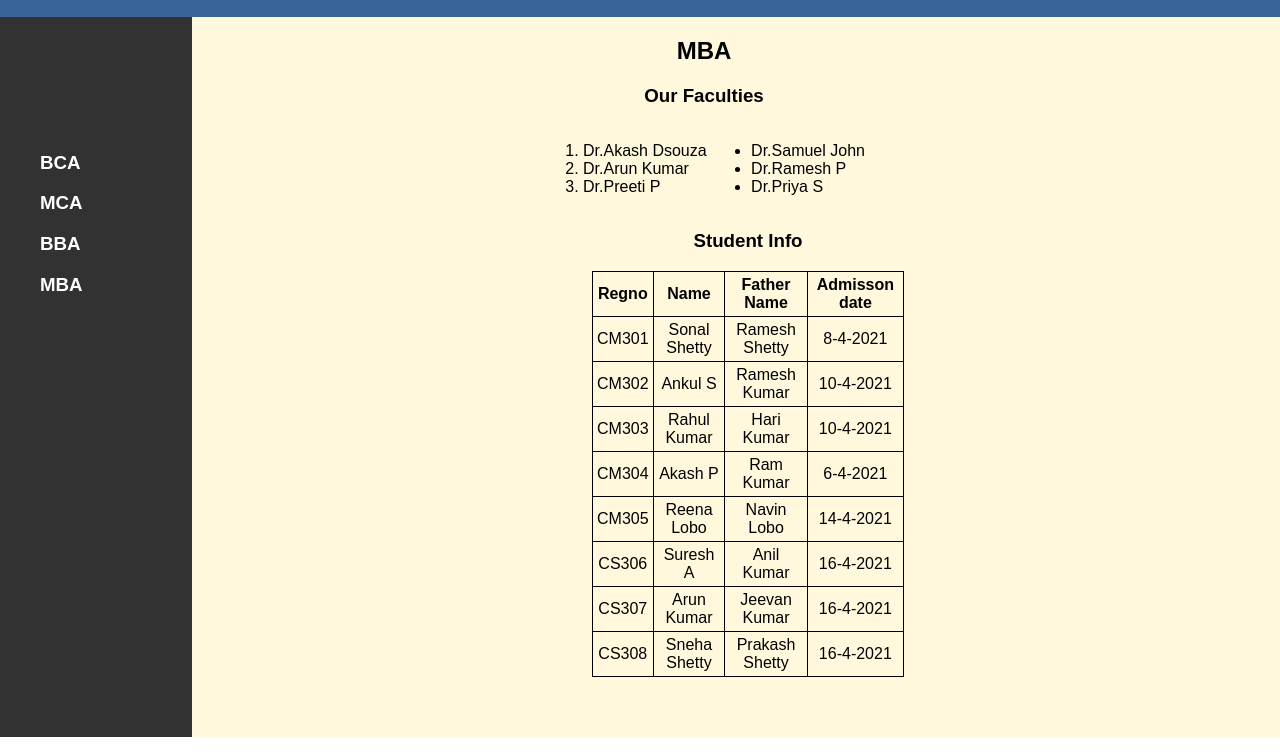
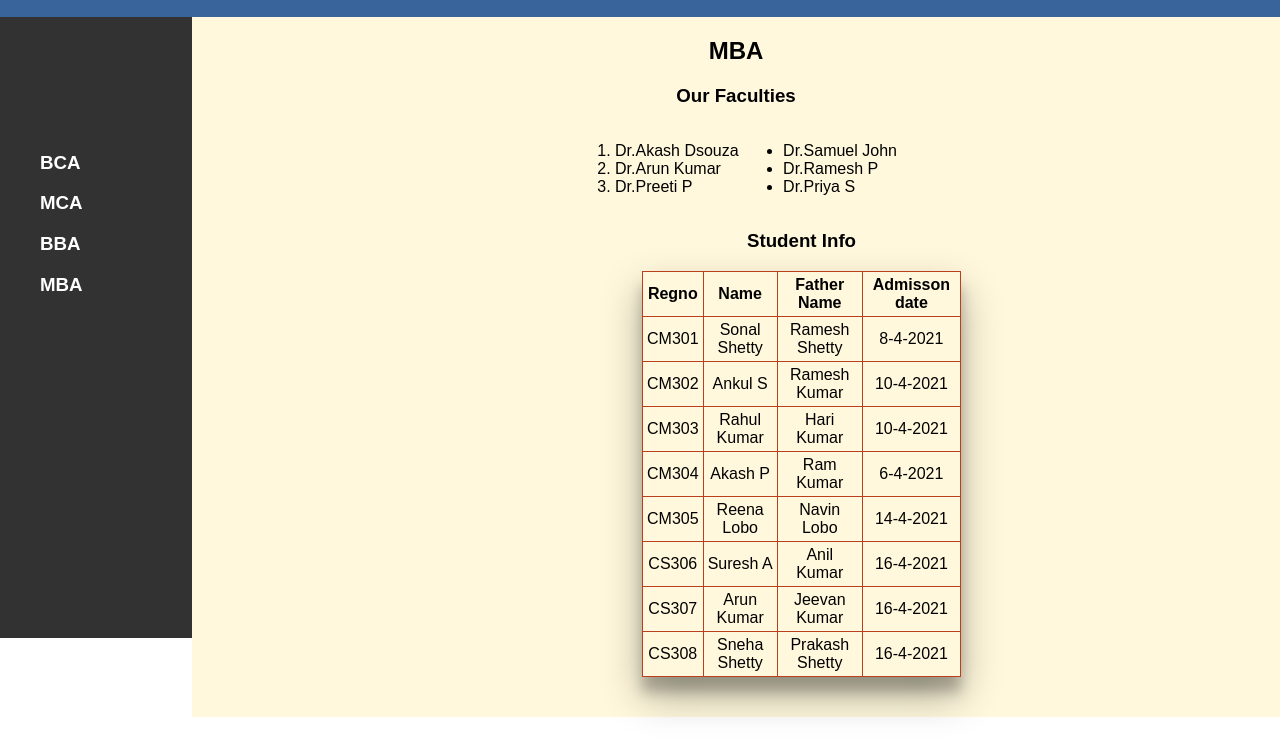
Before and after one commit to anushgs/Asynchronous-Task_01, a plain HTML site: page mba.html in a window 1280 px wide. Shown: the part 83-838 px from the top of the page. Drawn offline with Linux system fonts and the light colour scheme.

Commit message:
Final 2.0

```diff
--- a/mystyles.css
+++ b/mystyles.css
@@ -13,23 +13,21 @@ body {
 }
 
 .schl_heading h1 {
-
-  padding-left: 150px;
+  padding-left: 250px;
   color: white;
   padding-top: 10px;
 }
 
 .main_body {
-  background: cornsilk;
-  margin-top: 100px;
   position: absolute;
-  height: 620px;
+  height: 100%;
   width: 100%;
-  top:0;
+  top: 0;
   left: 0;
 }
 .links {
   background: #323232;
+  margin-top: 100px;
   height: 571px;
   width: 15%;
   display: inline-block;
@@ -56,10 +54,15 @@ a:active {
 }
 .content {
   position: absolute;
+  background: cornsilk;
   height: 100%;
-  width: 80%;
+  width: 85%;
   display: inline-block;
   text-align: center;
+}
+.content h2 {
+  margin-top: 100px;
+  padding-top: 20px;
 }
 
 .teachers p {
@@ -75,7 +78,7 @@ a:active {
   display: inline-block;
 }
 .student_info {
-  padding-left: 400px;
+  margin-left: 450px;
 }
 table {
   width: 50%;
@@ -84,9 +87,9 @@ table {
 .news1 {
   font-weight: bold;
   margin-top: 50px;
-  color: #BC243C
+  color: #bc243c;
 }
 .news2 {
   font-weight: bold;
-  color: #6B5B95;
+  color: #6b5b95;
 }
--- a/mystyles_bba.css
+++ b/mystyles_bba.css
@@ -1,9 +1,10 @@
 table {
-    border-collapse: collapse;
-  }
+  border-collapse: collapse;
+  box-shadow: 0 19px 38px rgba(0, 0, 0, 0.3), 0 15px 12px rgba(0, 0, 0, 0.22);
+}
 
-td,th {
-    border: 1px solid #000000;
-    text-align: right;
-
-  }
+td,
+th {
+  border: 1.5px solid #ba3f1d;;
+  text-align: right;
+}
--- a/mystyles_mba.css
+++ b/mystyles_mba.css
@@ -1,25 +1,16 @@
-.main_body {
 
-  height: 720px;
-
-
-}
-.links {
-
-  height: 670px;
-
-
-}
 
 
 table {
   border-collapse: collapse;
+  box-shadow: 0 19px 38px rgba(0,0,0,0.30), 0 15px 12px rgba(0,0,0,0.22);
 }
 
 td,th {
-  border: 1px solid #000000;
+  border: 1.5px solid #ba3f1d;
   border-collapse: collapse;
   padding: 4px;
+
 }
 
 .news1 {
--- a/mystyles_mca.css
+++ b/mystyles_mca.css
@@ -1,6 +1,10 @@
 
+table {
+
+  box-shadow: 0 19px 38px rgba(0,0,0,0.30), 0 15px 12px rgba(0,0,0,0.22);
+}
 td,th {
-    border: 1px solid #000000;
+  border: 1.5px solid #ba3f1d;
     text-align: left;
 
   }
```
